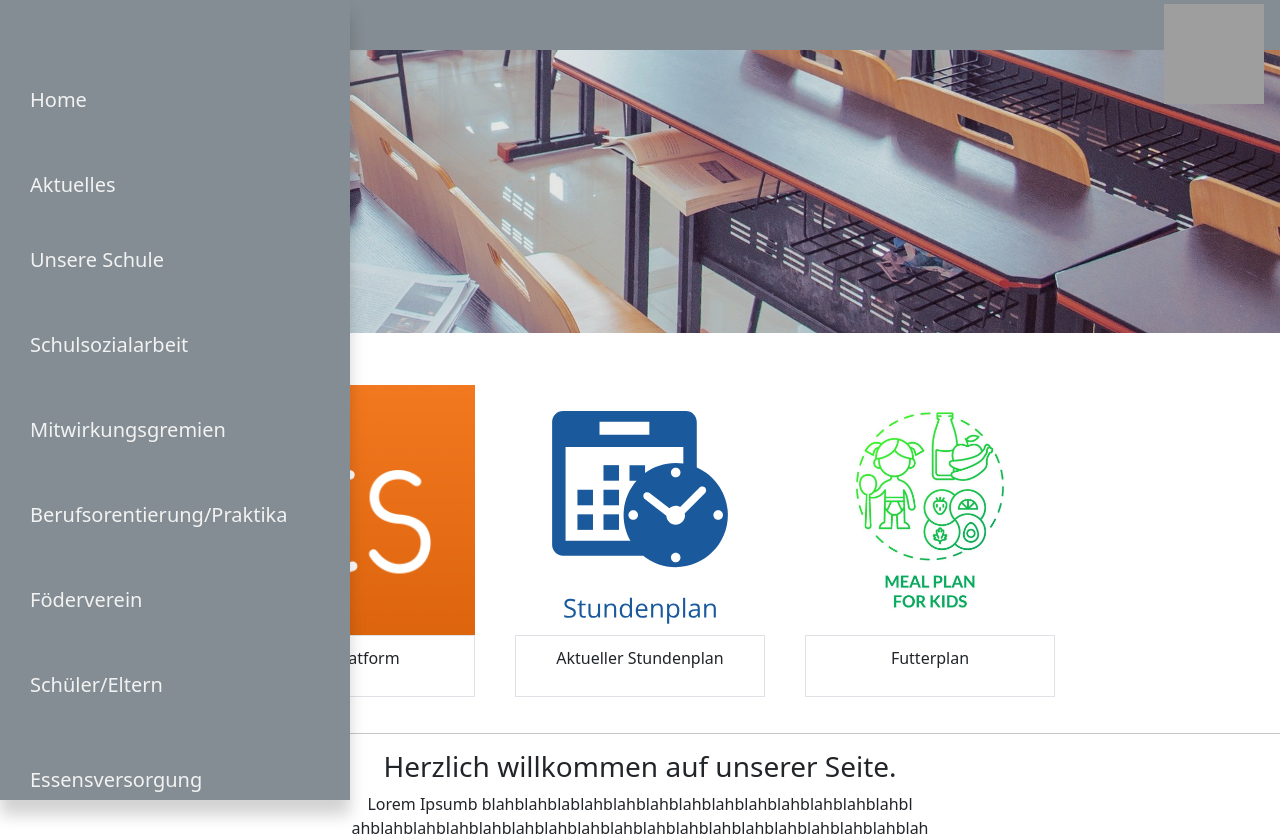
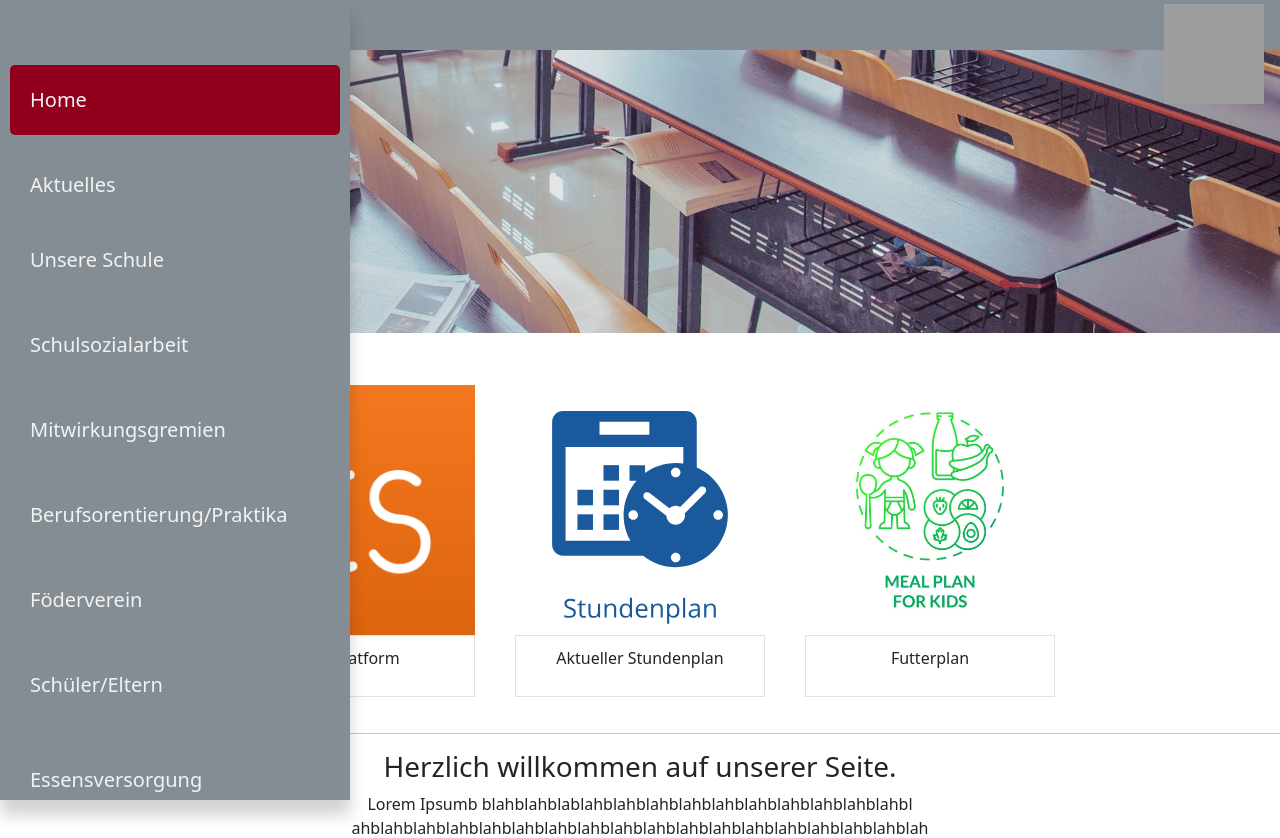
Before and after one commit to Armooooon/Schulwebsite, a PHP site: page /schulwebsite/ in a window 1280 px wide, with the pointer over the restyled element. Shown: the top 838 px of the page. Run offline with PHP 8.4, Linux system fonts and the light colour scheme; some libraries are stand-ins or nearby versions; grey boxes are pictures that could not be loaded.

Commit message:
farbänderung

```diff
--- a/CSS/navbar.css
+++ b/CSS/navbar.css
@@ -50,7 +50,7 @@ nav .wrapper {
 }
 
 .nav-links li a:hover{
-  background: #848d93;
+  background: #90001c;
 }
 .nav-links .mobile-item{
   display: none;
```
